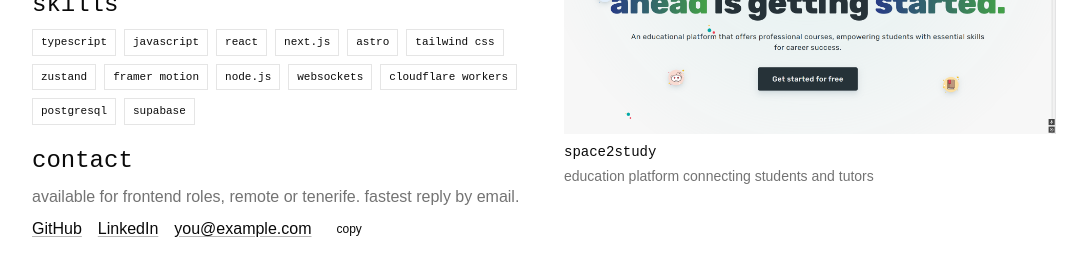
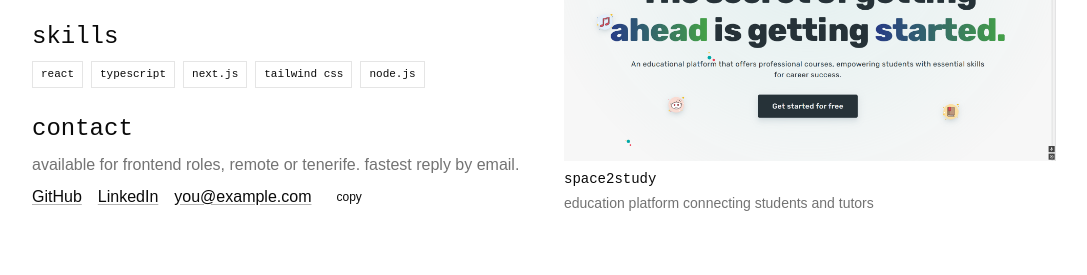
Before and after one commit to ImDarkly/portfolio, an Astro site in the folder web/: page / in a window 1280 px wide. Shown: the part 395-670 px from the top of the page, without its empty margins (96-1183 px from the left). Built offline with nearby package versions, Linux system fonts and the light colour scheme; Astro itself is replaced by a stand-in of ours.

Commit message:
feat(web): reduce skills to five core technologies

```diff
--- a/web/src/components/sections/Skills.astro
+++ b/web/src/components/sections/Skills.astro
@@ -2,21 +2,7 @@
 import Section from "@/components/layout/Section.astro"
 import TechTag from "@/components/ui/TechTag.astro"
 
-const skills = [
-  "typescript",
-  "javascript",
-  "react",
-  "next.js",
-  "astro",
-  "tailwind css",
-  "zustand",
-  "framer motion",
-  "node.js",
-  "websockets",
-  "cloudflare workers",
-  "postgresql",
-  "supabase",
-]
+const skills = ["react", "typescript", "next.js", "tailwind css", "node.js"]
 ---
 
 <Section label="skills">
```
